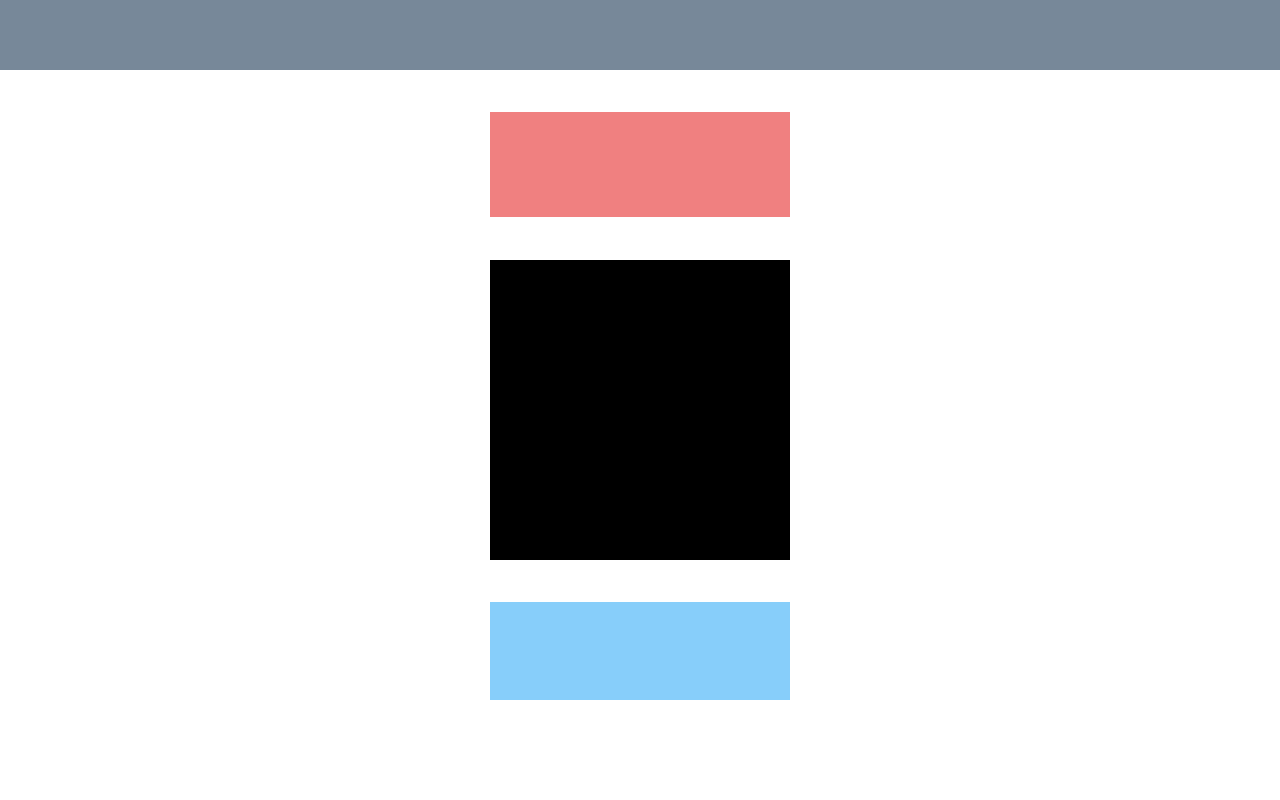
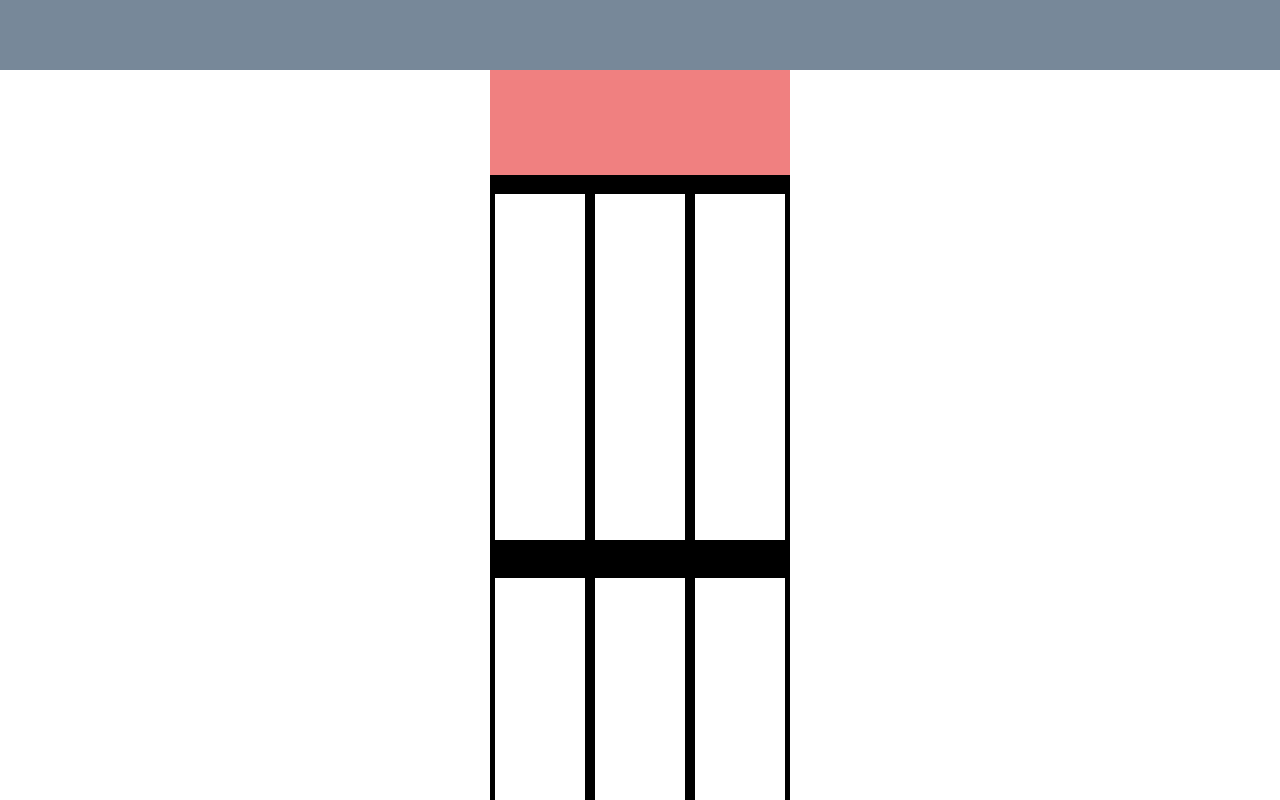
Before and after one commit to danielboisselle/projects, a React (Create React App) app in the folder frontend/tic-tac/: page / in a window 1280 px wide. Shown: the top 800 px of the page. Built offline with nearby package versions, Linux system fonts and the light colour scheme.

Commit message:
chore: add gameBoard grids and styling

```diff
--- a/frontend/tic-tac/src/Containers/GameBoard/GameBoard.module.css
+++ b/frontend/tic-tac/src/Containers/GameBoard/GameBoard.module.css
@@ -1,5 +1,29 @@
 .gameBoard {
   grid-area: gameBoard;
-  height: 300px;
+  height: 90vw;
   background-color: black;
+  display: grid;
+  grid-template-columns: repeat(3, 1fr);
+  grid-template-rows: repeat(3, 1fr);
 }
+
+.boardGridItem {
+  background: white;
+  box-sizing: border-box;
+  width: 90%;
+  height: 90%;
+  margin: auto;
+}
+
+.boardGridItem:hover {
+  animation-name: pulseify;
+  animation-delay: 0s;
+  animation-duration: .7s;
+  animation-iteration-count: infinite;
+  animation-direction: alternate;
+}
+
+@keyframes pulseify {
+  from { width: 80%; height: 80% }
+  to { width: 90%; height: 90% }
+}
--- a/frontend/tic-tac/src/Containers/GameBoard/index.js
+++ b/frontend/tic-tac/src/Containers/GameBoard/index.js
@@ -2,9 +2,13 @@ import React from 'react';
 import styles from './GameBoard.module.css';
 
 export default function gameBoard () {
+  //TODO: create board grid components
+
+  const boardGrid = Array(9).fill(null).map((_, i) => <div key={i} className={styles.boardGridItem}></div>)
+
   return (
     <div className={styles.gameBoard}>
-
+      {boardGrid}
     </div>
   )
 }
```
